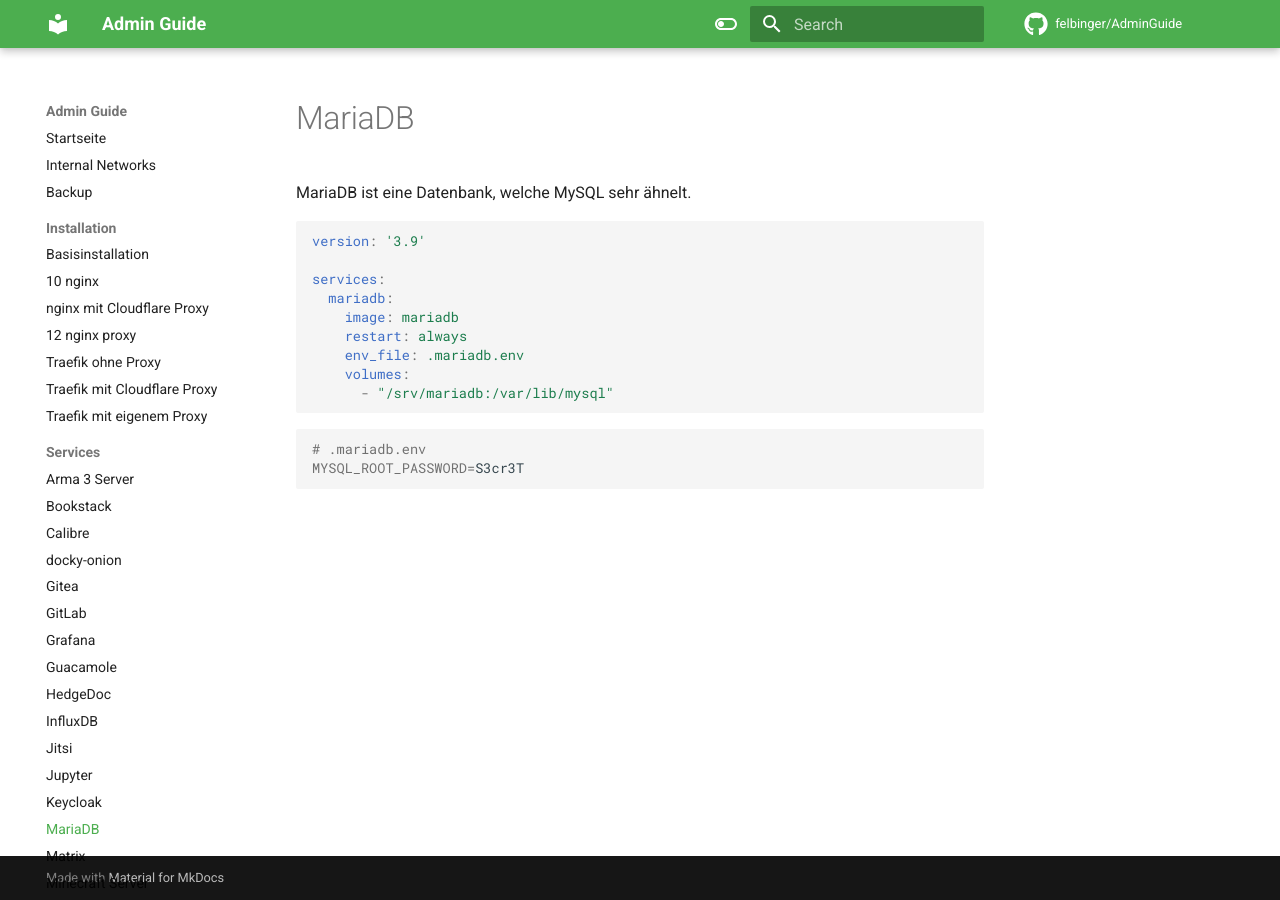
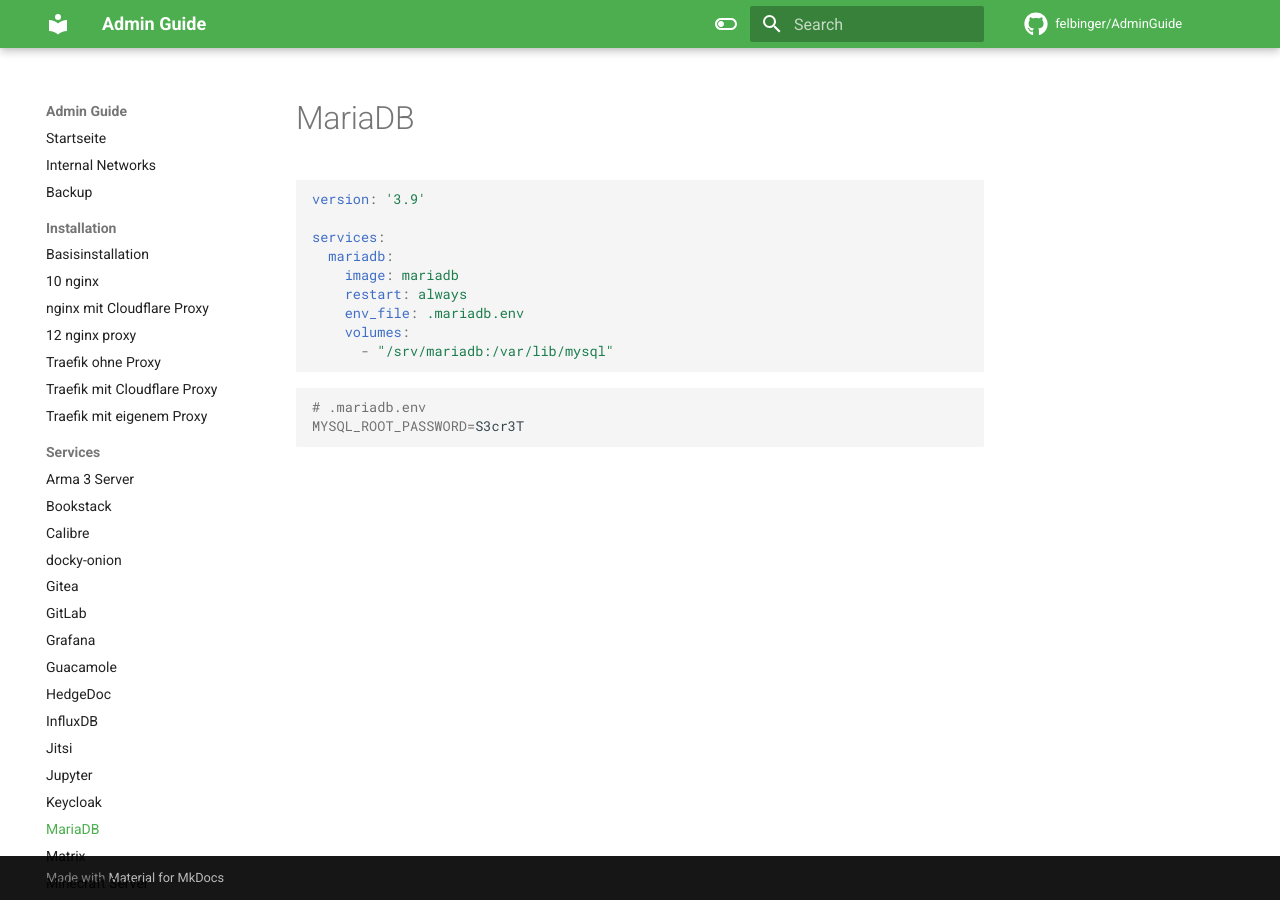
Before and after one commit to felbinger/AdminGuide, an MkDocs documentation site: the page built from docs/services/mariadb.md, in a window 1280 px wide. Built offline with MkDocs 1.6.1 and Material for MkDocs 9.7.7, drawn with Linux system fonts in a browser that asks for light colours; comment, search, counter and statistics services are not loaded.

````diff
--- a/docs/services/mariadb.md
+++ b/docs/services/mariadb.md
@@ -1,6 +1,4 @@
 # MariaDB
-
-MariaDB ist eine Datenbank, welche MySQL sehr ähnelt.
 
 ```yaml
 version: '3.9'
````
